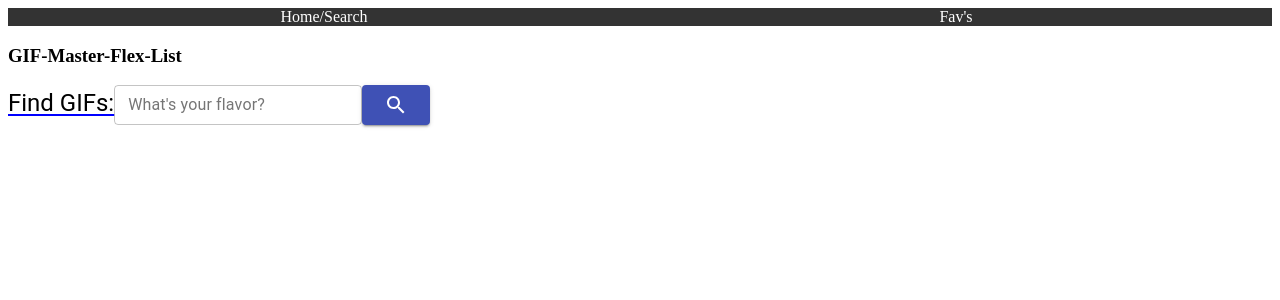
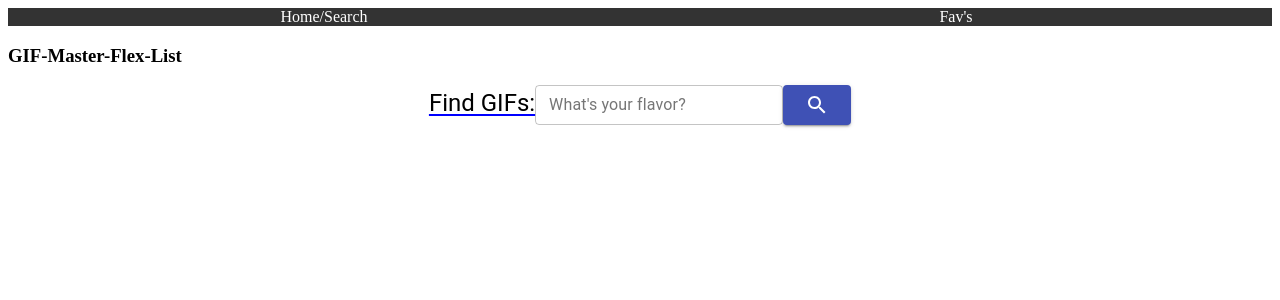
Before and after one commit to Benstraum/Giphy-group-project, a React (Create React App) app: page /#/ in a window 1280 px wide. Shown: the top 300 px of the page. Built offline with nearby package versions, Linux system fonts and the light colour scheme.

Commit message:
Grid added

```diff
--- a/src/components/App/App.css
+++ b/src/components/App/App.css
@@ -27,3 +27,9 @@
  .navBar{
      width: 100%;
  }
+
+ .alignSearch{
+  align-items: center;
+  display: inline-block;
+  justify-content: center;
+}
--- a/src/components/SearchForm/SearchForm.css
+++ b/src/components/SearchForm/SearchForm.css
@@ -7,7 +7,8 @@
       align-items: center;
   }
 
-  .alignSearch{
+  /* .alignSearch{
     align-items: center;
     display: inline-block;
-  }
+    justify-content: center;
+  } */
--- a/src/components/SearchForm/SearchForm.js
+++ b/src/components/SearchForm/SearchForm.js
@@ -2,7 +2,7 @@ import React, { Component } from "react";
 import { connect } from "react-redux";
 import './SearchForm.css';
 import SearchIcon from '@material-ui/icons/Search';
-import { Button, TextField, Typography } from '@material-ui/core';
+import { Button, TextField, Typography, Grid } from '@material-ui/core';
 
 class SearchForm extends Component {
   state = {
@@ -28,7 +28,9 @@ class SearchForm extends Component {
 
   render() {
     return (
-      <div className="alignSearch">
+      <div>
+        <Grid container justify="center">
+        <Grid item>
         <form className="centerSearch">
           <Typography variant="h5" className="underline">
             Find GIFs:
@@ -39,6 +41,8 @@ class SearchForm extends Component {
           </Button>
           </Typography>
         </form>
+        </Grid>
+        </Grid>
       </div>
     );
   }
```
